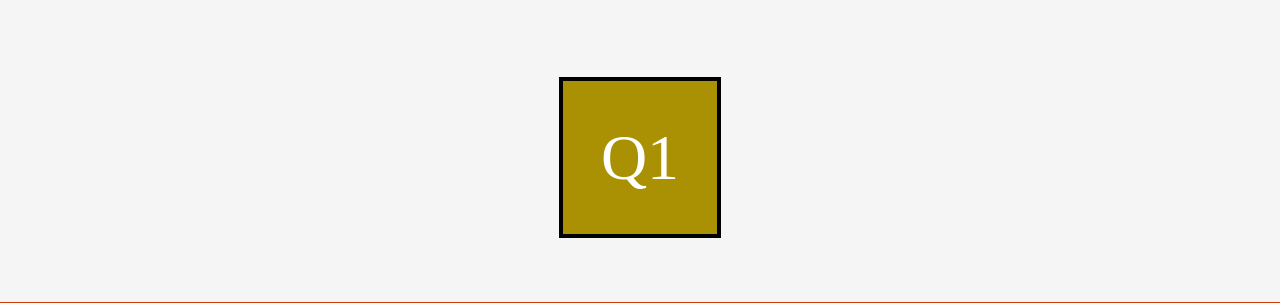
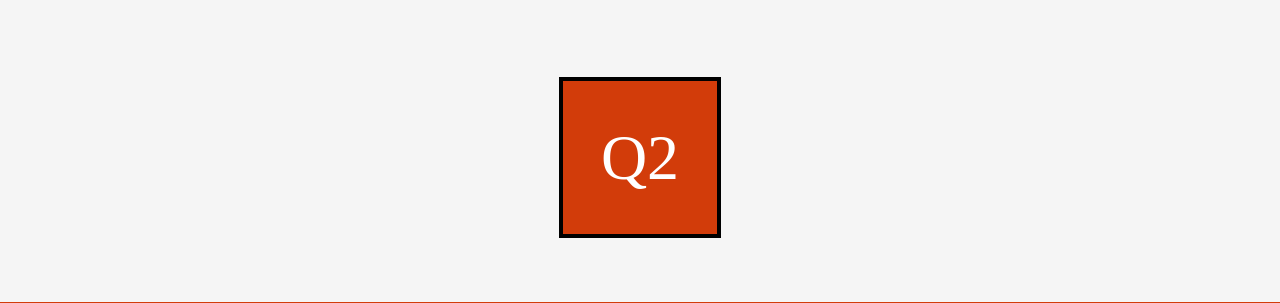
Before and after one commit to 100nazoNEXT/100nazoNEXT, a PHP site: page /Q2.html in a window 1280 px wide. Shown: the top 303 px of the page. Run offline with PHP 8.4, Linux system fonts and the light colour scheme; some web fonts are replaced.

Commit message:
Add files via upload

```diff
--- a/Q2.html
+++ b/Q2.html
@@ -7,7 +7,7 @@
 </head>
 <body>
     <div class="number aa">
-        <p>Q1</p>
+        <p>Q2</p>
     </div>
     <div class="nazo">
         <img class=a src="Q2.jpg">
--- a/styleQ.css
+++ b/styleQ.css
@@ -46,7 +46,7 @@ img {
     border: 5vw #d23c0a solid;
 }
 
-.aa {
+.bb {
     background-color: #1e5aaa;
 }
 
@@ -54,7 +54,7 @@ img {
     border: 5vw #1e5aaa solid;
 }
 
-.aa {
+.cc {
     background-color: #aa9104;
 }
 
```
